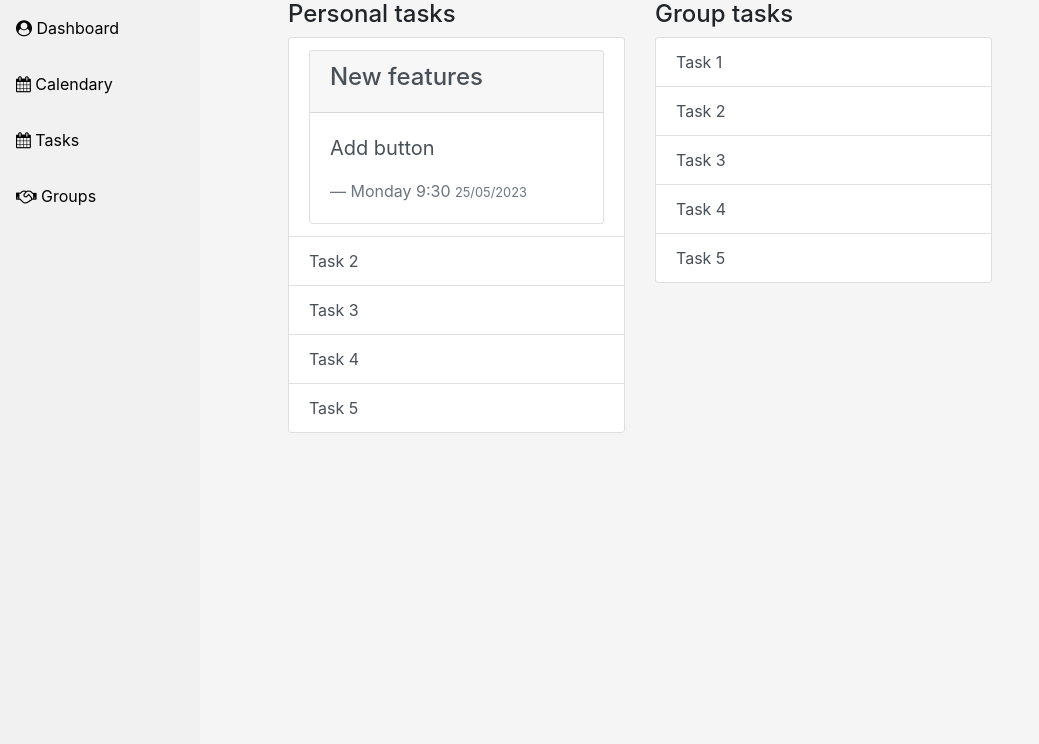
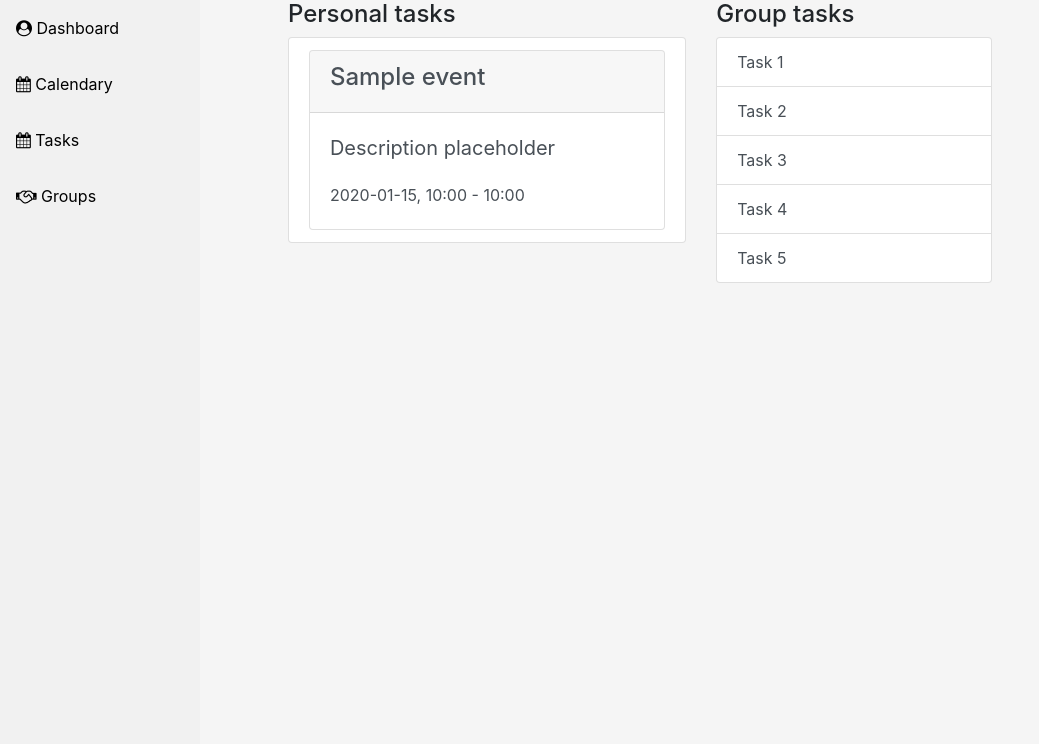
Before and after one commit to Far-ki/Task-Menager, a Flask app: template website/templates/home.html in a window 1280 px wide. Shown: the part 56-800 px from the top of the page, without its empty margins (0-1039 px from the left). Run offline with Flask 3, Linux system fonts and the light colour scheme; the template is opened without the code that fills it: values that come from a table or form of the project are taken from there, others are empty; a user stored in the database is signed in; tables that the repository leaves empty hold one stand-in row (values such as "Sample post"); parts of the project's set-up code (start-up, migrations or seed data) failed here and were passed over; some libraries are stand-ins or nearby versions.

Commit message:
Added top 5 listing in home, deleted task model

```diff
--- a/website/event.py
+++ b/website/event.py
@@ -6,7 +6,7 @@ event = Blueprint('event', __name__)
 
 @event.route('/events')
 def events():
-    events = Event.query.all()
+    events = Event.query.filter_by(user_id=current_user.id).all()
     return jsonify([event.as_dict() for event in events])
 
 @event.route('/events_add', methods=['POST'])
@@ -16,7 +16,8 @@ def create_event():
     date_to = request.form.get('date_to')
     #description = request.form.get('description')
     #user_id = 'completed' in request.form
-    event = Event(title=event_title, start=date_from,end=date_to)
+    user_id = current_user.id
+    event = Event(title=event_title, start=date_from,end=date_to,user_id=user_id)
     db.session.add(event)
     db.session.commit()
     flash('Task created!')
--- a/website/templates/home.html
+++ b/website/templates/home.html
@@ -1,5 +1,7 @@
 {% extends "base.html" %} {% block title %}Callendary Home{% endblock %}
 {% block content %}
+
+
 	<!--
    ####################################################
    M A I N C O N T E N T
@@ -13,26 +15,41 @@
 				  <div class="col-sm">
 					<h4>Personal tasks</h4>
 					<div class="list-group">
+
+						{% for event in personalTop5 %}
+						{% if event.start.date() == event.end.date() %}
 						<a href="#" class="list-group-item list-group-item-action ">
 							<div class="card">
 								<div class="card-header">
-								  <h4>New features</h4>
+								  <h4>{{ event.title }}</h4>
 								</div>
 								<div class="card-body">
 								  <blockquote class="blockquote mb-0">
-									<p> Add button </p>
-									<footer class="blockquote-footer">Monday 9:30  <small>25/05/2023</small> </footer>
+									<p> Description placeholder </p>
+									<footer class="footer"> <small> {{ event.start.date() }}, {{ event.start.strftime("%H:%M") }} - {{ event.end.strftime("%H:%M") }}</small> </footer>
 								  </blockquote>
 								</div>
 							  </div>
 						</a>
-						<a href="#" class="list-group-item list-group-item-action">Task 2</a>
-						<a href="#" class="list-group-item list-group-item-action">Task 3</a>
-						<a href="#" class="list-group-item list-group-item-action">Task 4</a>
-						<a href="#" class="list-group-item list-group-item-action">Task 5</a>
+						{% else %}
+						<a href="#" class="list-group-item list-group-item-action ">
+							<div class="card">
+								<div class="card-header">
+								  <h4>{{ event.title }}</h4>
+								</div>
+								<div class="card-body">
+								  <blockquote class="blockquote mb-0">
+									<p> Description placeholder </p>
+									<footer class="footer"> <small> {{ event.start.date() }}; {{ event.start.strftime("%H:%M") }} - {{ event.end.date() }}; {{ event.end.strftime("%H:%M") }}</small> </footer>
+								  </blockquote>
+								</div>
+							  </div>
+						</a>
+						{% endif %}
+						{% endfor %}
 					  </div>
 				  </div>
-				  <div class="col-sm">
+				  <div class="col-md-5">
 					<h4>Group tasks</h4>
 					<div class="list-group">
 						<a href="#" class="list-group-item list-group-item-action ">Task 1</a>
@@ -65,4 +82,17 @@
 		</div>
 	</footer>
 </div>
+
+
+
+	<!--
+    ####################################################
+    F O O T E R
+    ####################################################
+    -->
+	<footer class="footer py-3">
+		<div class="container-fluid">
+		</div>
+	</footer>
+</div>
 {% endblock %}
```
Also changed, not shown: website/models.py (+3 -39 lines), website/templates/adminPanel.html (+20 -1 lines), website/views.py (+5 -2 lines).
